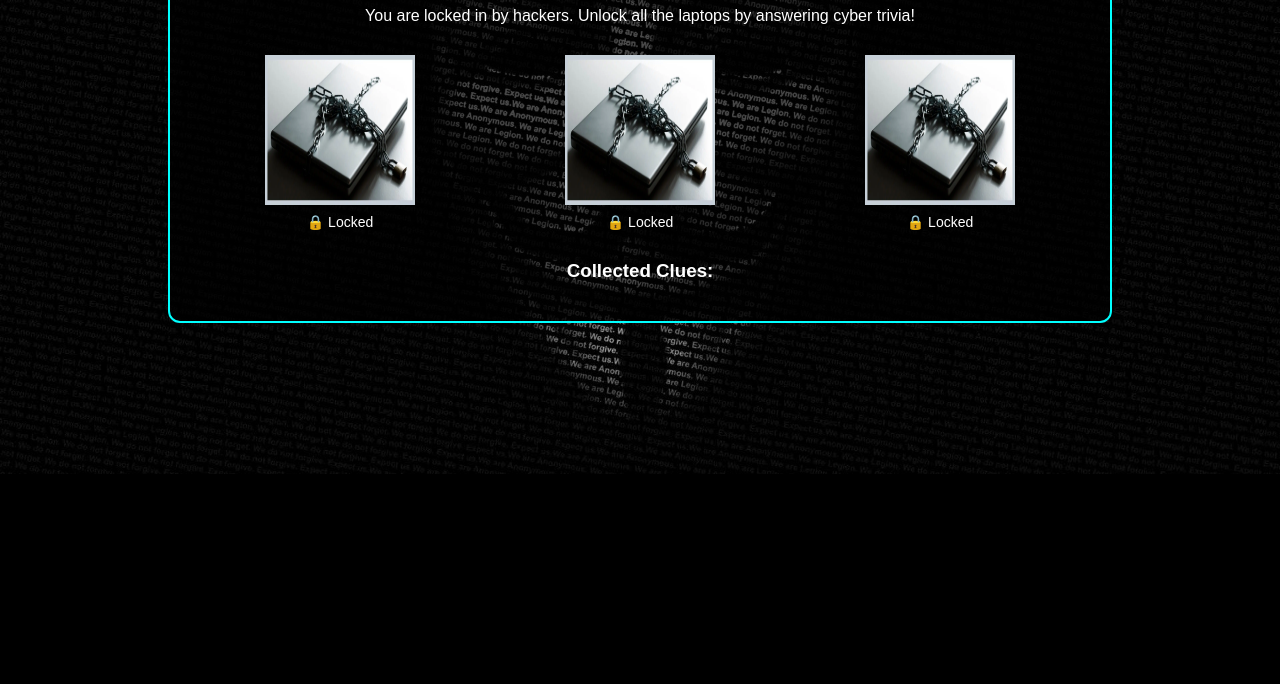
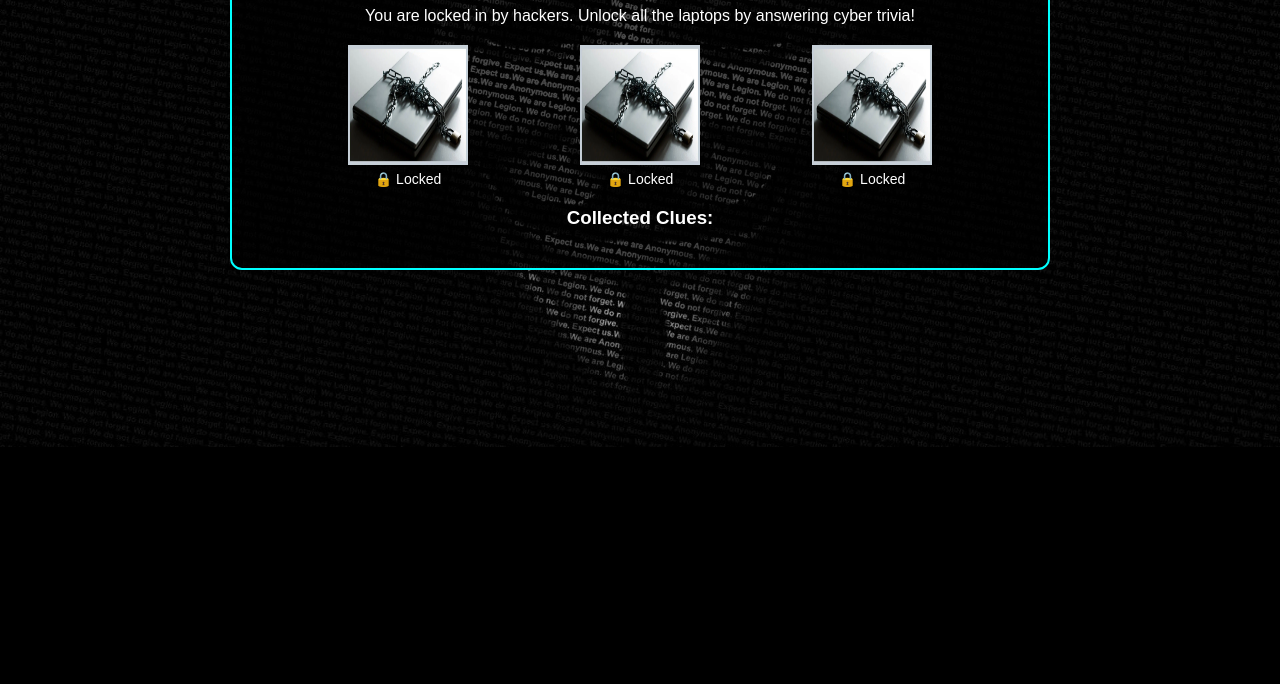
Before and after one commit to bmccarter1966/CyberEscapeGame, a plain HTML site: page index.html in a window 1280 px wide. Shown: the part 116-800 px from the top of the page. Drawn offline with Linux system fonts and the light colour scheme.

Commit message:
Update style.css

```diff
--- a/style.css
+++ b/style.css
@@ -3,6 +3,8 @@
   background: #000 url("assets/hacker-bg.jpg") no-repeat center center/cover;
   color: #fff;
   text-align: center;
+  margin: 0;
+  overflow-x: hidden; /* CRITICAL for iframe */
 }
 
 #game {
@@ -11,26 +13,34 @@
   padding: 20px;
   border: 2px solid #0ff;
   border-radius: 12px;
-  max-width: 900px;
+
+  width: 100%;
+  max-width: 820px;   /* narrowed from 900 */
+  box-sizing: border-box;
 }
 
 #room {
   display: flex;
-  justify-content: space-around;
-  margin: 30px 0;
+  justify-content: space-evenly; /* avoids edge overflow */
+  align-items: center;
+  flex-wrap: wrap;               /* allows wrapping */
+  gap: 16px;
+  margin: 20px 0;
 }
 
 .laptop {
-  display: inline-block;
-  text-align: center;
+  display: flex;
+  flex-direction: column;
+  align-items: center;
   cursor: pointer;
-  perspective: 800px; /* 3D perspective for flip */
+  perspective: 800px;
 }
 
 .laptop img {
-  width: 150px;
-  height: 150px;
-  transition: transform 0.6s; /* flip animation duration */
+  width: 120px;                  /* reduced from 150 */
+  height: 120px;
+  max-width: 100%;
+  transition: transform 0.6s;
   transform-style: preserve-3d;
 }
 
@@ -43,26 +53,29 @@
 }
 
 .status {
-  margin-top: 5px;
+  margin-top: 6px;
   font-size: 14px;
 }
 
 #questionBox {
-  margin: 20px;
+  margin: 20px auto;
   padding: 20px;
   border: 2px solid #0ff;
   border-radius: 10px;
   background: rgba(20,20,20,0.9);
+  max-width: 100%;
+  box-sizing: border-box;
 }
 
 button {
-  padding: 10px 20px;
-  margin: 8px;
+  padding: 10px 18px;
+  margin: 6px;
   border: none;
   border-radius: 6px;
   background: #0ff;
   color: #000;
   cursor: pointer;
+  max-width: 100%;
 }
 
 button:hover {
@@ -81,6 +94,7 @@
 #clueList {
   display: flex;
   justify-content: center;
+  flex-wrap: wrap;   /* prevents overflow */
   gap: 10px;
   font-size: 20px;
 }
```
